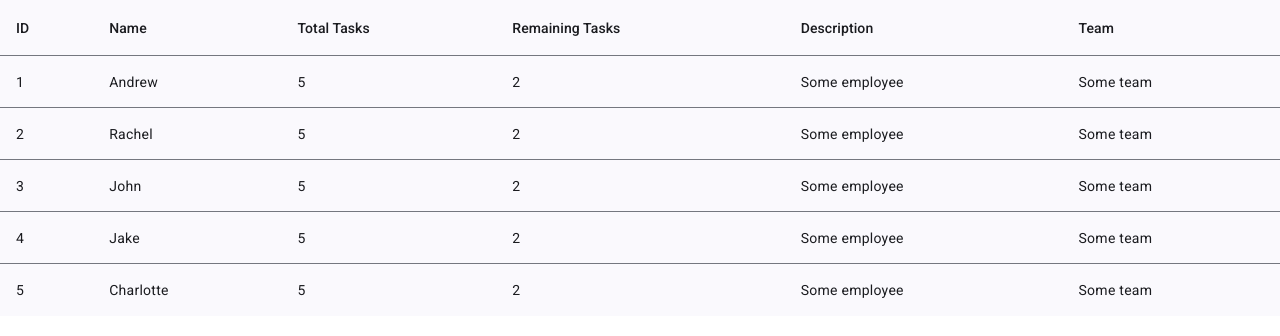
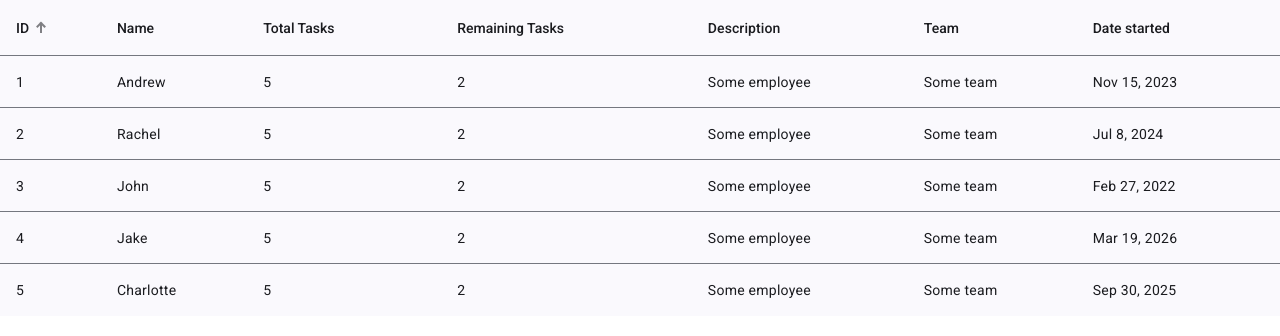
Before and after one commit to abanardi/angular-task-app, an Angular app: page / in a window 1280 px wide. Shown: the top 336 px of the page. Built offline with nearby package versions, Linux system fonts and the light colour scheme.

Commit message:
Added table sorting

```diff
--- a/src/app/components/user-table/user-table.component.html
+++ b/src/app/components/user-table/user-table.component.html
@@ -1,24 +1,29 @@
 <!-- @for(user of usersToDisplay | async; track user){
 <p>{{ user.name }}</p>
 } -->
-<table mat-table [dataSource]="dataSource">
+<table
+  mat-table
+  [dataSource]="dataSource"
+  matSort
+  (matSortChange)="onSort($event)"
+>
   <ng-container matColumnDef="id"
-    ><th mat-header-cell *matHeaderCellDef>ID</th>
+    ><th mat-header-cell *matHeaderCellDef mat-sort-header>ID</th>
     <td mat-cell *matCellDef="let user">{{ user.id }}</td>
   </ng-container>
 
   <ng-container matColumnDef="name"
-    ><th mat-header-cell *matHeaderCellDef>Name</th>
+    ><th mat-header-cell *matHeaderCellDef mat-sort-header>Name</th>
     <td mat-cell *matCellDef="let user">{{ user.name }}</td>
   </ng-container>
 
   <ng-container matColumnDef="totalTasks"
-    ><th mat-header-cell *matHeaderCellDef>Total Tasks</th>
+    ><th mat-header-cell *matHeaderCellDef mat-sort-header>Total Tasks</th>
     <td mat-cell *matCellDef="let user">{{ user.totalTasks }}</td>
   </ng-container>
 
   <ng-container matColumnDef="remainingTasks"
-    ><th mat-header-cell *matHeaderCellDef>Remaining Tasks</th>
+    ><th mat-header-cell *matHeaderCellDef mat-sort-header>Remaining Tasks</th>
     <td mat-cell *matCellDef="let user">
       {{ user.remainingTasks }}
     </td>
@@ -32,8 +37,15 @@
   </ng-container>
 
   <ng-container matColumnDef="team">
-    <th mat-header-cell *matHeaderCellDef>Team</th>
+    <th mat-header-cell *matHeaderCellDef mat-sort-header>Team</th>
     <td mat-cell *matCellDef="let user">{{ user.team }}</td>
+  </ng-container>
+
+  <ng-container matColumnDef="dateStarted"
+    ><th mat-header-cell *matHeaderCellDef mat-sort-header>Date started</th>
+    <td mat-cell *matCellDef="let user">
+      {{ user.dateStarted }}
+    </td>
   </ng-container>
 
   <tr mat-header-row *matHeaderRowDef="displayedColumns"></tr>
--- a/src/app/components/user-table/user-table.component.ts
+++ b/src/app/components/user-table/user-table.component.ts
@@ -1,18 +1,37 @@
-import { Component, OnDestroy, OnInit } from '@angular/core';
+import {
+  AfterViewInit,
+  Component,
+  OnDestroy,
+  OnInit,
+  ViewChild,
+} from '@angular/core';
 import { UsersService } from '../../services/users.service';
 import { User } from '../../interfaces/user.interface';
 import { Observable, of, Subject, Subscription, takeUntil } from 'rxjs';
 import { AsyncPipe } from '@angular/common';
 import { MatTableModule, MatTableDataSource } from '@angular/material/table';
+import { MatSort, Sort, MatSortModule } from '@angular/material/sort';
+import { DatePipe } from '@angular/common';
+interface UserDataSource {
+  id: string;
+  name: string;
+  totalTasks: number;
+  remainingTasks: number;
+  description: string;
+  team: string;
+  dateStarted: string;
+  userResponse: User;
+}
 
 @Component({
   selector: 'app-user-table',
   standalone: true,
-  imports: [AsyncPipe, MatTableModule],
+  imports: [AsyncPipe, MatTableModule, MatSortModule, DatePipe],
+  providers: [DatePipe],
   templateUrl: './user-table.component.html',
   styleUrl: './user-table.component.scss',
 })
-export class UserTableComponent implements OnInit, OnDestroy {
+export class UserTableComponent implements OnInit, OnDestroy, AfterViewInit {
   componentDestroyed$: Subject<boolean> = new Subject();
 
   displayedColumns = [
@@ -22,14 +41,36 @@ export class UserTableComponent implements OnInit, OnDestroy {
     'remainingTasks',
     'description',
     'team',
+    'dateStarted',
   ];
   usersToDisplay: Observable<User[]> = of([]);
-  dataSource = new MatTableDataSource<User>();
+  dataSource = new MatTableDataSource<UserDataSource>();
 
-  constructor(private usersService: UsersService) {}
+  @ViewChild(MatSort) sort: MatSort;
+
+  constructor(private usersService: UsersService, private datePipe: DatePipe) {}
+
+  onSort(sort: Sort): void {
+    console.log(sort);
+  }
 
   ngOnInit(): void {
     this.getUsers();
+  }
+
+  ngAfterViewInit(): void {
+    this.dataSource.sort = this.sort;
+    this.dataSource.sortingDataAccessor = (
+      item: UserDataSource,
+      property: string
+    ) => {
+      if (property === 'dateStarted') {
+        // Replaces internal sorting with ISO time standard
+        return item.userResponse.dateStarted;
+      } else {
+        return item[property as keyof UserDataSource] as string;
+      }
+    };
   }
 
   getUsers() {
@@ -37,7 +78,32 @@ export class UserTableComponent implements OnInit, OnDestroy {
       .getUsers()
       .pipe(takeUntil(this.componentDestroyed$))
       .subscribe((users) => {
-        this.dataSource.data = users;
+        const usersDataSource: UserDataSource[] = users.map((user: User) => {
+          const {
+            id,
+            name,
+            totalTasks,
+            remainingTasks,
+            description,
+            team,
+            dateStarted,
+          } = user;
+
+          const convertedDate = this.datePipe.transform(dateStarted);
+
+          return {
+            id,
+            name,
+            totalTasks,
+            remainingTasks,
+            description,
+            team,
+            dateStarted: convertedDate ? convertedDate : '',
+            userResponse: user,
+          };
+        });
+
+        this.dataSource.data = usersDataSource;
       });
   }
 
--- a/src/app/interfaces/user.interface.ts
+++ b/src/app/interfaces/user.interface.ts
@@ -5,4 +5,5 @@ export interface User {
   remainingTasks: number;
   description: string;
   team: string;
+  dateStarted: string;
 }
--- a/src/app/mock-data/USERS.ts
+++ b/src/app/mock-data/USERS.ts
@@ -8,6 +8,7 @@ export const USERS: User[] = [
     remainingTasks: 2,
     description: 'Some employee',
     team: 'Some team',
+    dateStarted: '2023-11-15T14:22:10Z',
   },
   {
     id: '2',
@@ -16,6 +17,7 @@ export const USERS: User[] = [
     remainingTasks: 2,
     description: 'Some employee',
     team: 'Some team',
+    dateStarted: '2024-07-08T09:45:33Z',
   },
   {
     id: '3',
@@ -24,6 +26,7 @@ export const USERS: User[] = [
     remainingTasks: 2,
     description: 'Some employee',
     team: 'Some team',
+    dateStarted: '2022-02-27T18:10:05Z',
   },
   {
     id: '4',
@@ -32,6 +35,7 @@ export const USERS: User[] = [
     remainingTasks: 2,
     description: 'Some employee',
     team: 'Some team',
+    dateStarted: '2026-03-19T03:55:47Z',
   },
   {
     id: '5',
@@ -40,5 +44,6 @@ export const USERS: User[] = [
     remainingTasks: 2,
     description: 'Some employee',
     team: 'Some team',
+    dateStarted: '2025-09-30T23:01:12Z',
   },
 ];
--- a/tsconfig.json
+++ b/tsconfig.json
@@ -5,6 +5,7 @@
   "compilerOptions": {
     "outDir": "./dist/out-tsc",
     "strict": true,
+    "strictPropertyInitialization": false,
     "noImplicitOverride": true,
     "noPropertyAccessFromIndexSignature": true,
     "noImplicitReturns": true,
@@ -19,10 +20,7 @@
     "importHelpers": true,
     "target": "ES2022",
     "module": "ES2022",
-    "lib": [
-      "ES2022",
-      "dom"
-    ]
+    "lib": ["ES2022", "dom"]
   },
   "angularCompilerOptions": {
     "enableI18nLegacyMessageIdFormat": false,
```
Also changed, not shown: 1 other file (tests, documents, lock files or other folders).
